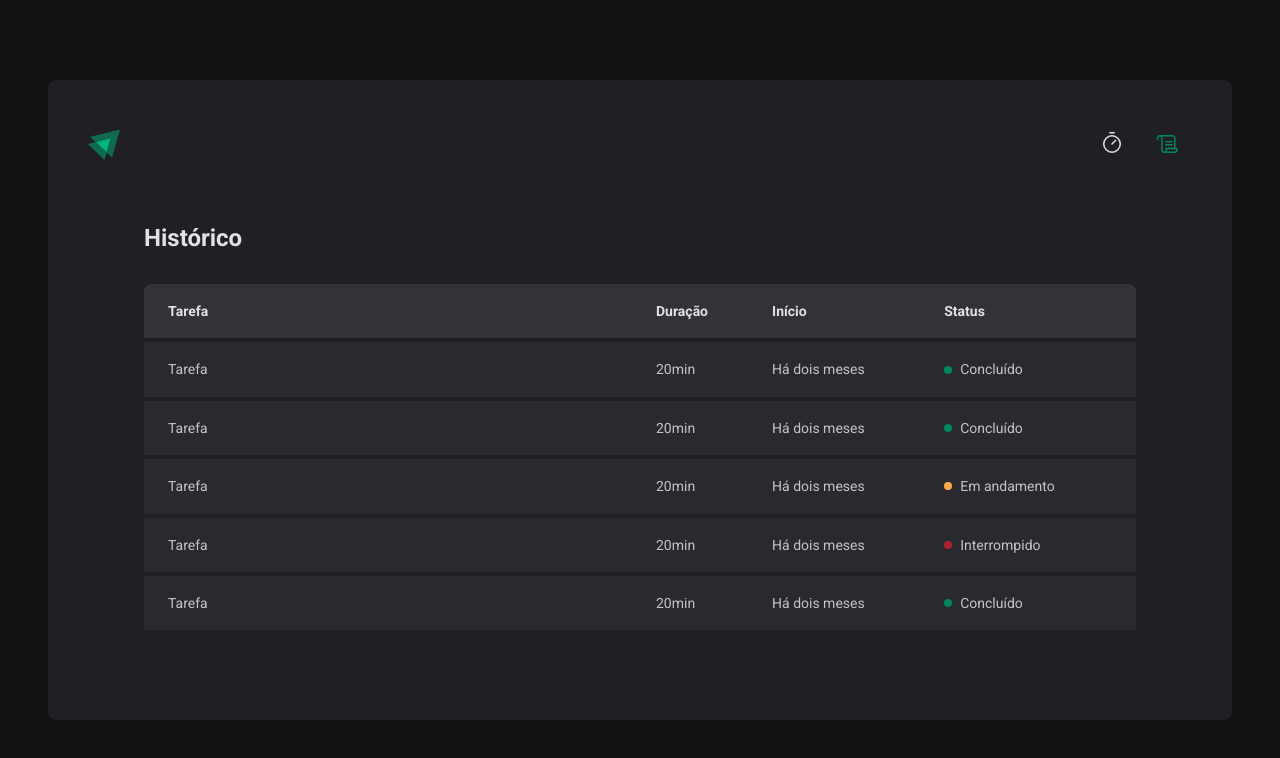
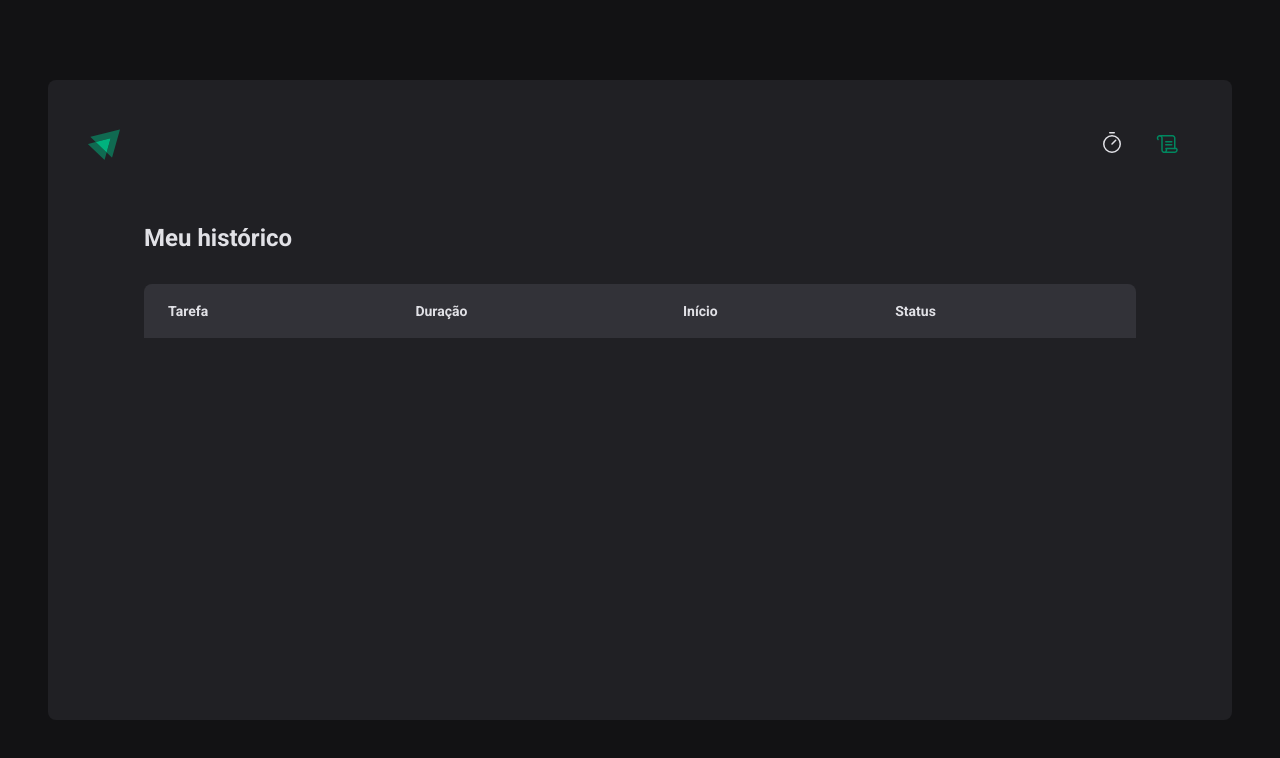
Before and after one commit to RafaelMatos/Ignite-Timer, a React (Vite) app: page /history in a window 1280 px wide. Shown: the top 758 px of the page. Built offline with nearby package versions, Linux system fonts and the light colour scheme.

Commit message:
feat(history):sending tasks to history page

```diff
--- a/src/App.tsx
+++ b/src/App.tsx
@@ -3,11 +3,14 @@ import { defaultTheme } from './styles/themes/default'
 import { GlobalStyle } from './styles/themes/global'
 import { BrowserRouter } from 'react-router-dom'
 import { Router } from './Router'
+import { CyclesContextProvider } from './contexts/CyclesContext'
 export function App() {
   return (
     <ThemeProvider theme={defaultTheme}>
       <BrowserRouter>
-        <Router />
+        <CyclesContextProvider>
+          <Router />
+        </CyclesContextProvider>
         <GlobalStyle />
       </BrowserRouter>
     </ThemeProvider>
--- /dev/null
+++ b/src/contexts/CyclesContext.tsx
@@ -0,0 +1,102 @@
+import { createContext, ReactNode, useState } from 'react'
+
+interface Cycle {
+  id: string
+  task: string
+  minuteAmount: number
+  startDate: Date
+  interruptDate?: Date
+  finishedDate?: Date
+}
+
+interface CreateCycleData {
+  task: string
+  minutesAmount: number
+}
+
+interface CyclesContextType {
+  cycles: Cycle[]
+  activeCycle: Cycle | undefined
+  activeCycleId: string | null
+  amountSecondsPassed: number
+  markCurrentCycleAsFinished: () => void
+  setSecondsPassed: (seconds: number) => void
+  createNewCycle: (data: CreateCycleData) => void
+  interruptCurrentCycle: () => void
+}
+
+interface CyclesContextProviderProps {
+  children: ReactNode
+}
+
+export const CyclesContext = createContext({} as CyclesContextType)
+
+export function CyclesContextProvider({
+  children,
+}: CyclesContextProviderProps) {
+  const [amountSecondsPassed, setAmountSecondsPassed] = useState(0)
+  const [cycles, setCycles] = useState<Cycle[]>([])
+  const [activeCycleId, setActiveCycleId] = useState<string | null>(null)
+
+  const activeCycle = cycles.find((cycle) => cycle.id === activeCycleId)
+
+  function markCurrentCycleAsFinished() {
+    setCycles((state) =>
+      state.map((cycle) => {
+        if (cycle.id === activeCycleId) {
+          return { ...cycle, finishedDate: new Date() }
+        } else {
+          return cycle
+        }
+      }),
+    )
+  }
+
+  function setSecondsPassed(seconds: number) {
+    setAmountSecondsPassed(seconds)
+  }
+
+  function createNewCycle(data: CreateCycleData) {
+    const id = String(new Date().getTime())
+    const newCycle: Cycle = {
+      id,
+      task: data.task,
+      minuteAmount: data.minutesAmount,
+      startDate: new Date(),
+    }
+    setCycles((state) => [...state, newCycle])
+    setActiveCycleId(id)
+    setAmountSecondsPassed(0)
+  }
+
+  // eslint-disable-next-line react-hooks/exhaustive-deps
+  function interruptCurrentCycle() {
+    setCycles((state) =>
+      state.map((cycle) => {
+        if (cycle.id === activeCycleId) {
+          return { ...cycle, interruptDate: new Date() }
+        } else {
+          return cycle
+        }
+      }),
+    )
+    setActiveCycleId(null)
+  }
+
+  return (
+    <CyclesContext.Provider
+      value={{
+        cycles,
+        activeCycle,
+        activeCycleId,
+        amountSecondsPassed,
+        markCurrentCycleAsFinished,
+        setSecondsPassed,
+        createNewCycle,
+        interruptCurrentCycle,
+      }}
+    >
+      {children}
+    </CyclesContext.Provider>
+  )
+}
--- a/src/pages/History/index.tsx
+++ b/src/pages/History/index.tsx
@@ -1,9 +1,15 @@
+import { useContext } from 'react'
+import { CyclesContext } from '../../contexts/CyclesContext'
 import { HistoryContainer, HistoryList, Status } from './styles'
+import { formatDistanceToNow } from 'date-fns'
+import ptBR from 'date-fns/locale/pt-BR'
 
 export function History() {
+  const { cycles } = useContext(CyclesContext)
+
   return (
     <HistoryContainer>
-      <h1>Histórico</h1>
+      <h1>Meu histórico</h1>
       <HistoryList>
         <table>
           <thead>
@@ -15,46 +21,31 @@ export function History() {
             </tr>
           </thead>
           <tbody>
-            <tr>
-              <td>Tarefa</td>
-              <td>20min</td>
-              <td>Há dois meses</td>
-              <td>
-                <Status statusColor="green">Concluído</Status>
-              </td>
-            </tr>
-            <tr>
-              <td>Tarefa</td>
-              <td>20min</td>
-              <td>Há dois meses</td>
-              <td>
-                <Status statusColor="green">Concluído</Status>
-              </td>
-            </tr>
-            <tr>
-              <td>Tarefa</td>
-              <td>20min</td>
-              <td>Há dois meses</td>
-              <td>
-                <Status statusColor="yellow">Em andamento</Status>
-              </td>
-            </tr>
-            <tr>
-              <td>Tarefa</td>
-              <td>20min</td>
-              <td>Há dois meses</td>
-              <td>
-                <Status statusColor="red">Interrompido</Status>
-              </td>
-            </tr>
-            <tr>
-              <td>Tarefa</td>
-              <td>20min</td>
-              <td>Há dois meses</td>
-              <td>
-                <Status statusColor="green">Concluído</Status>
-              </td>
-            </tr>
+            {cycles.map((cycle) => {
+              return (
+                <tr key={cycle.id}>
+                  <td>{cycle.task}</td>
+                  <td>{cycle.task} minutos</td>
+                  <td>
+                    {formatDistanceToNow(cycle.startDate, {
+                      addSuffix: true,
+                      locale: ptBR,
+                    })}
+                  </td>
+                  <td>
+                    {cycle.finishedDate && (
+                      <Status statusColor="green">Concluído</Status>
+                    )}
+                    {cycle.interruptDate && (
+                      <Status statusColor="red">Interrompido</Status>
+                    )}
+                    {!cycle.finishedDate && !cycle.interruptDate && (
+                      <Status statusColor="yellow">Em andamento</Status>
+                    )}
+                  </td>
+                </tr>
+              )
+            })}
           </tbody>
         </table>
       </HistoryList>
--- a/src/pages/Home/components/Countdown/index.tsx
+++ b/src/pages/Home/components/Countdown/index.tsx
@@ -1,6 +1,6 @@
 import { differenceInSeconds } from 'date-fns'
 import { useContext, useEffect } from 'react'
-import { CyclesContext } from '../..'
+import { CyclesContext } from '../../../../contexts/CyclesContext'
 import { CountdownContainer, Separator } from './styles'
 
 export function Countdown() {
--- a/src/pages/Home/components/NewCycleForm/index.tsx
+++ b/src/pages/Home/components/NewCycleForm/index.tsx
@@ -1,8 +1,8 @@
 import { FormContainer, MinutesAmountInput, TaskInput } from './styles'
 
 import { useContext } from 'react'
-import { CyclesContext } from '../..'
 import { useFormContext } from 'react-hook-form'
+import { CyclesContext } from '../../../../contexts/CyclesContext'
 
 export function NewCycleForm() {
   const { activeCycle } = useContext(CyclesContext)
--- a/src/pages/Home/index.tsx
+++ b/src/pages/Home/index.tsx
@@ -1,5 +1,5 @@
 import { HandPalm, Play } from 'phosphor-react'
-import { createContext, useState } from 'react'
+import { useContext } from 'react'
 import { FormProvider, useForm } from 'react-hook-form'
 import { zodResolver } from '@hookform/resolvers/zod'
 import * as zod from 'zod'
@@ -11,23 +11,7 @@ import {
 } from './styles'
 import { NewCycleForm } from './components/NewCycleForm'
 import { Countdown } from './components/Countdown'
-
-interface Cycle {
-  id: string
-  task: string
-  minuteAmount: number
-  startDate: Date
-  interruptDate?: Date
-  finishedDate?: Date
-}
-
-interface CyclesContextType {
-  activeCycle: Cycle | undefined
-  activeCycleId: string | null
-  amountSecondsPassed: number
-  markCurrentCycleAsFinished: () => void
-  setSecondsPassed: (seconds: number) => void
-}
+import { CyclesContext } from '../../contexts/CyclesContext'
 
 const newCycleFormValidationSchema = zod.object({
   task: zod.string().min(5, 'Informe a tarefa'),
@@ -39,9 +23,10 @@ const newCycleFormValidationSchema = zod.object({
 
 type NewCycleFormData = zod.infer<typeof newCycleFormValidationSchema>
 
-export const CyclesContext = createContext({} as CyclesContextType)
+export function Home() {
+  const { activeCycle, createNewCycle, interruptCurrentCycle } =
+    useContext(CyclesContext)
 
-export function Home() {
   const newCycleForm = useForm<NewCycleFormData>({
     resolver: zodResolver(newCycleFormValidationSchema),
     defaultValues: {
@@ -51,63 +36,19 @@ export function Home() {
   })
 
   const { handleSubmit, watch, reset } = newCycleForm
-  const [amountSecondsPassed, setAmountSecondsPassed] = useState(0)
-  const [cycles, setCycles] = useState<Cycle[]>([])
-  const [activeCycleId, setActiveCycleId] = useState<string | null>(null)
-
-  const activeCycle = cycles.find((cycle) => cycle.id === activeCycleId)
-
-  function setSecondsPassed(seconds: number) {
-    setAmountSecondsPassed(seconds)
-  }
-
-  function markCurrentCycleAsFinished() {
-    setCycles((state) =>
-      state.map((cycle) => {
-        if (cycle.id === activeCycleId) {
-          return { ...cycle, finishedDate: new Date() }
-        } else {
-          return cycle
-        }
-      }),
-    )
-  }
-
-  function handleCreateNewCycle(data: NewCycleFormData) {
-    const id = String(new Date().getTime())
-    const newCycle: Cycle = {
-      id,
-      task: data.task,
-      minuteAmount: data.minutesAmount,
-      startDate: new Date(),
-    }
-    setCycles((state) => [...state, newCycle])
-    setActiveCycleId(id)
-    setAmountSecondsPassed(0)
-    reset()
-  }
-
-  // eslint-disable-next-line react-hooks/exhaustive-deps
-  function handleInterruptCycle() {
-    setCycles((state) =>
-      state.map((cycle) => {
-        if (cycle.id === activeCycleId) {
-          return { ...cycle, interruptDate: new Date() }
-        } else {
-          return cycle
-        }
-      }),
-    )
-    setActiveCycleId(null)
-  }
 
   const task = watch('task')
   const isSubmitDisable = !task
 
+  function handleCreateNewCycle(data: NewCycleFormData) {
+    createNewCycle(data)
+    reset()
+  }
+
   return (
     <HomeContainer>
       <form onSubmit={handleSubmit(handleCreateNewCycle)}>
-        <CyclesContext.Provider
+        {/* <CyclesContext.Provider
           value={{
             activeCycle,
             activeCycleId,
@@ -115,14 +56,14 @@ export function Home() {
             markCurrentCycleAsFinished,
             setSecondsPassed,
           }}
-        >
-          <FormProvider {...newCycleForm}>
-            <NewCycleForm />
-          </FormProvider>
-          <Countdown />
-        </CyclesContext.Provider>
+        > */}
+        <FormProvider {...newCycleForm}>
+          <NewCycleForm />
+        </FormProvider>
+        <Countdown />
+        {/* </CyclesContext.Provider> */}
         {activeCycle ? (
-          <StopCountdownButton type="button" onClick={handleInterruptCycle}>
+          <StopCountdownButton type="button" onClick={interruptCurrentCycle}>
             <HandPalm size={24} />
             Interromper
           </StopCountdownButton>
```
